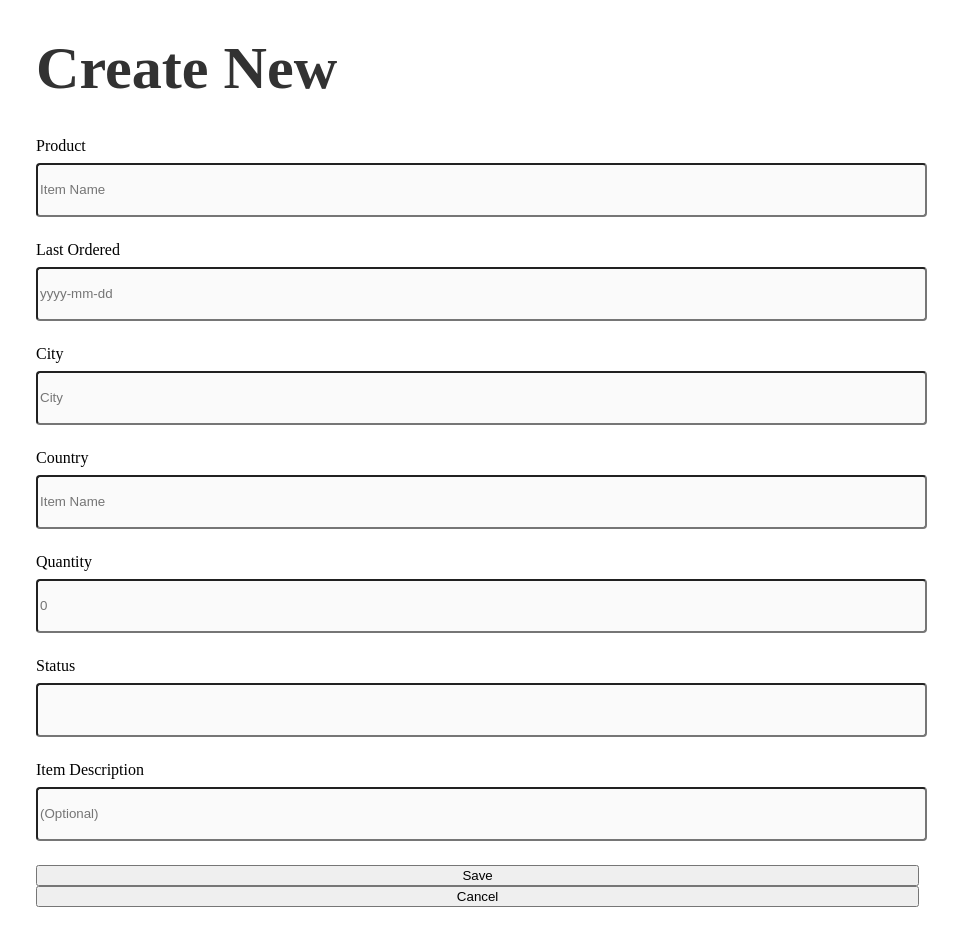
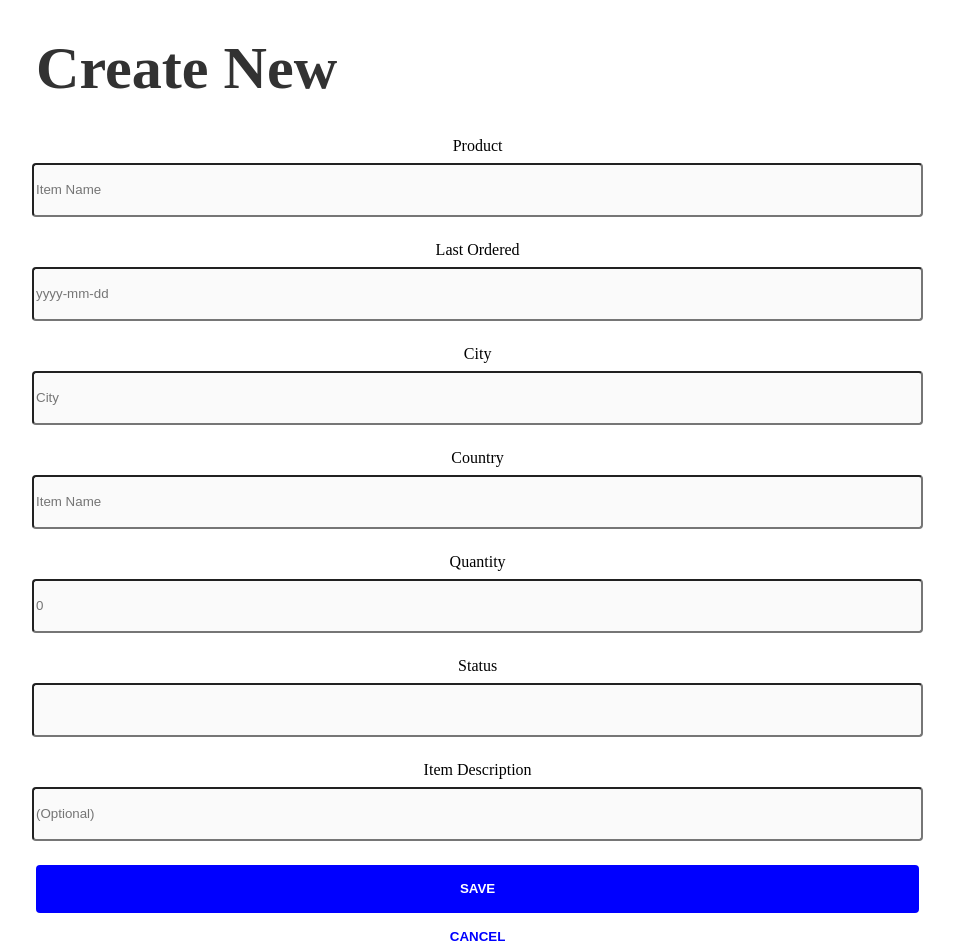
Before and after one commit to Short-Hop/InStock, a React (Create React App) app in the folder client/in-stock/: page / in a window 1280 px wide. Shown: the top 952 px of the page, without its empty margins (28-986 px from the left). Before the commit the page ends 907 px from the top, so only its background shows below. Built offline with nearby package versions, Linux system fonts and the light colour scheme.

Commit message:
udating styling

```diff
--- a/client/in-stock/src/styles/_createproduct.scss
+++ b/client/in-stock/src/styles/_createproduct.scss
@@ -1,9 +1,17 @@
+//Resetting user agent style
+
+button {
+  border: none;
+}
+
 //Mobile version @320
 
 @media (min-width: 320px) {
   .createnew {
     margin-left: 5vw;
     margin-right: 5vw;
+    display: flex;
+    flex-direction: column;
 
     .createnew__title {
       margin-top: 32px;
@@ -17,6 +25,7 @@
         width: 100%;
         display: flex;
         flex-direction: column;
+        align-items: center;
 
         label {
           margin-bottom: 8px;
@@ -27,13 +36,29 @@
           background-color: #fafafa;
           border-radius: 4px;
           width: 100%;
-          ::placeholder {
+          &::placeholder {
             margin-left: 10px;
           }
           #description {
             height: 80px;
           }
         }
+        button {
+          width: 100%;
+          border-radius: 4px;
+          height: 48px;
+          font-weight: bold;
+          text-transform: uppercase;
+        }
+        #Save {
+          background-color: blue;
+          color: white;
+        }
+
+        #Cancel {
+          background-color: white;
+          color: blue;
+        }
       }
     }
   }
--- a/client/in-stock/src/styles/styles.css
+++ b/client/in-stock/src/styles/styles.css
@@ -1,7 +1,18 @@
+button {
+  border: none;
+}
+
 @media (min-width: 320px) {
   .createnew {
     margin-left: 5vw;
     margin-right: 5vw;
+    display: -webkit-box;
+    display: -ms-flexbox;
+    display: flex;
+    -webkit-box-orient: vertical;
+    -webkit-box-direction: normal;
+        -ms-flex-direction: column;
+            flex-direction: column;
   }
   .createnew .createnew__title {
     margin-top: 32px;
@@ -19,6 +30,9 @@
     -webkit-box-direction: normal;
         -ms-flex-direction: column;
             flex-direction: column;
+    -webkit-box-align: center;
+        -ms-flex-align: center;
+            align-items: center;
   }
   .createnew .createnew__form form label {
     margin-bottom: 8px;
@@ -30,20 +44,35 @@
     border-radius: 4px;
     width: 100%;
   }
-  .createnew .createnew__form form input ::-webkit-input-placeholder {
+  .createnew .createnew__form form input::-webkit-input-placeholder {
     margin-left: 10px;
   }
-  .createnew .createnew__form form input :-ms-input-placeholder {
+  .createnew .createnew__form form input:-ms-input-placeholder {
     margin-left: 10px;
   }
-  .createnew .createnew__form form input ::-ms-input-placeholder {
+  .createnew .createnew__form form input::-ms-input-placeholder {
     margin-left: 10px;
   }
-  .createnew .createnew__form form input ::placeholder {
+  .createnew .createnew__form form input::placeholder {
     margin-left: 10px;
   }
   .createnew .createnew__form form input #description {
     height: 80px;
+  }
+  .createnew .createnew__form form button {
+    width: 100%;
+    border-radius: 4px;
+    height: 48px;
+    font-weight: bold;
+    text-transform: uppercase;
+  }
+  .createnew .createnew__form form #Save {
+    background-color: blue;
+    color: white;
+  }
+  .createnew .createnew__form form #Cancel {
+    background-color: white;
+    color: blue;
   }
 }
 
```
Also changed, not shown: client/in-stock/src/styles/styles.scss (+7 -7 lines), 1 other file (tests, documents, lock files or other folders).
